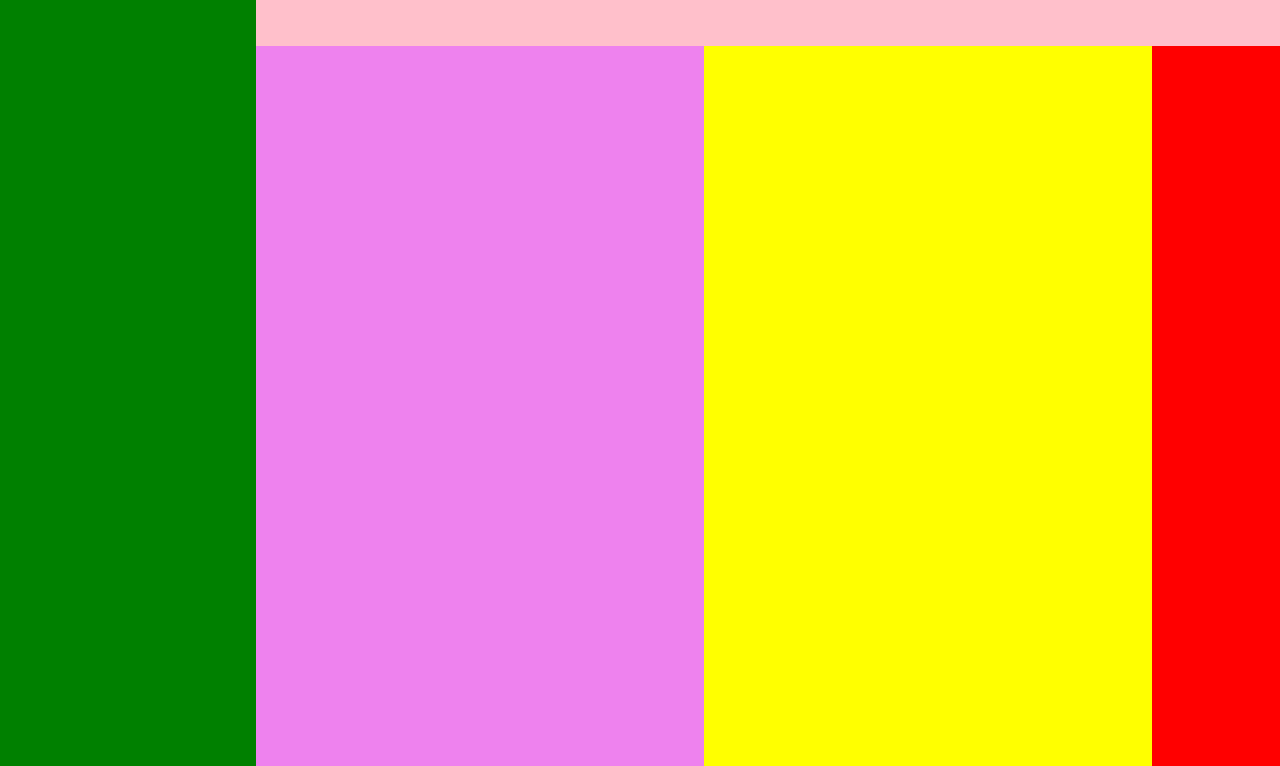
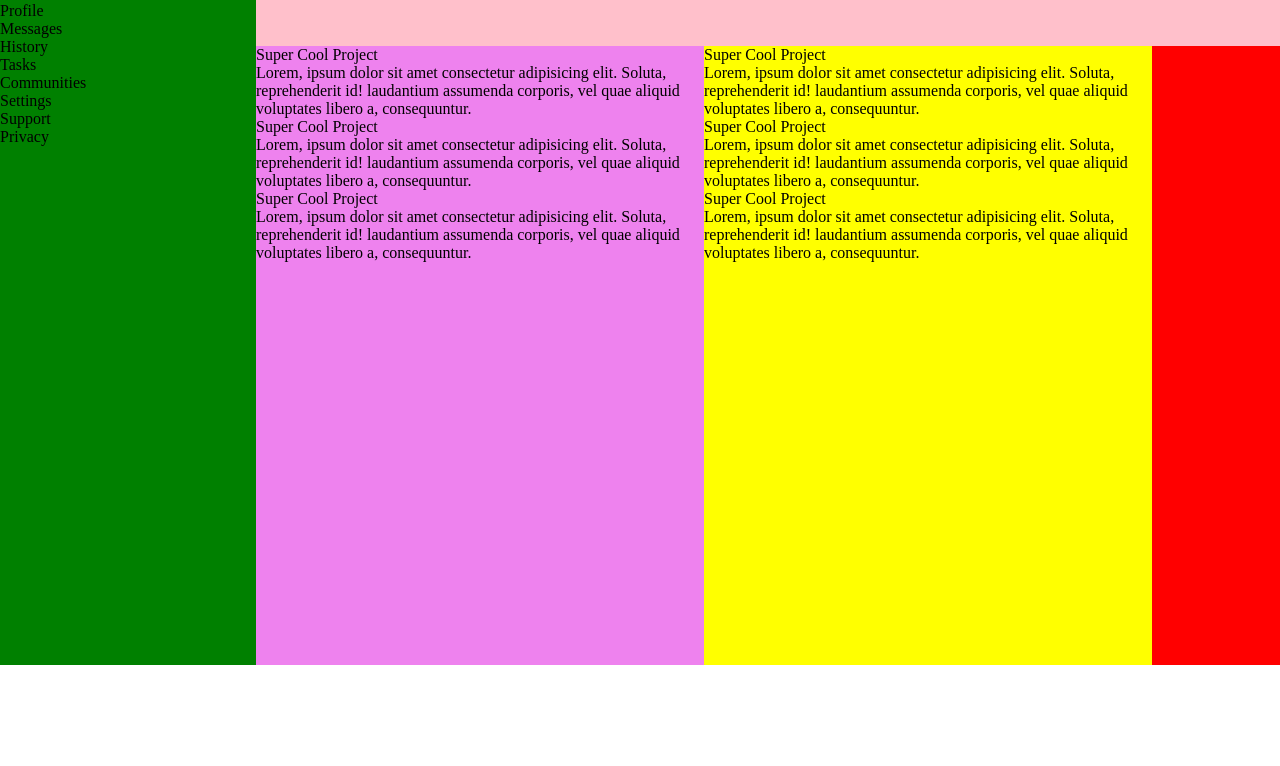
Before and after one commit to csiv23/odin-admin-dashboard, a plain HTML site: page docs/index.html in a window 1280 px wide. Shown: the part 34-800 px from the top of the page. Drawn offline with Linux system fonts and the light colour scheme.

Commit message:
Added structure for cards and sidebar.

```diff
--- a/docs/index.html
+++ b/docs/index.html
@@ -1,6 +1,7 @@
 <!DOCTYPE html>
 
 <html>
+
 <head>
     <meta charset="utf-8">
     <meta http-equiv="X-UA-Compatible" content="IE=edge">
@@ -8,13 +9,120 @@
     <meta name="description" content="">
     <meta name="viewport" content="width=device-width, initial-scale=1">
     <link rel="stylesheet" href="style.css">
+    <i class="material-icons" data-icon="account_box"></i>
 </head>
+
 <body>
-        <aside></aside>
+    <aside>
+        <div id="sidebar-content-wrapper">
+            <div id="sidebar-top">
+                <div id="site-logo"></div>
+                <div id="site-title">
+                    Dashboard</div>
+            </div>
+            <div id="home-bar">
+                <section id="home" class="sidebar-text">Home</section>
+                <section id="profile" class="sidebar-text">Profile</section>
+                <section id="messages" class="sidebar-text">Messages</section>
+                <section id="history" class="sidebar-text">History</section>
+                <section id="tasks" class="sidebar-text">Tasks</section>
+                <section id="communities" class="sidebar-text">Communities</section>
+            </div>
+            <div id="settings-bar">
+                <section id="settings" class="sidebar-text">Settings</section>
+                <section id="support" class="sidebar-text">Support</section>
+                <section id="privacy" class="sidebar-text">Privacy</section>
+            </div>
+        </div>
+    </aside>
     <header></header>
-        <section id = "mc-1"></section>
-        <section id = "mc-2"></section>
-        <section id = "sc"></section>
+    <section id="mc-1">
+        <div class="card">
+            <div id="card-text-wrapper">
+                <div id="card-title">Super Cool Project</div>
+                <div id="card-info"> Lorem, ipsum dolor sit amet consectetur adipisicing elit. Soluta, reprehenderit id!
+                    laudantium assumenda corporis, vel quae aliquid voluptates libero a, consequuntur.</div>
+                <div id="icon-wrapper">
+                    <div id="star-icon" class="icon"></div>
+                    <div id="eye-icon" class="icon"></div>
+                    <div id="share-icon" class="icon"></div>
+                </div>
+            </div>
+
+        </div>
+        <div class="card">
+            <div id="card-text-wrapper">
+                <div id="card-title">Super Cool Project</div>
+                <div id="card-info"> Lorem, ipsum dolor sit amet consectetur adipisicing elit. Soluta, reprehenderit id!
+                    laudantium assumenda corporis, vel quae aliquid voluptates libero a, consequuntur.</div>
+                <div id="icon-wrapper">
+                    <div id="star-icon" class="icon"></div>
+                    <div id="eye-icon" class="icon"></div>
+                    <div id="share-icon" class="icon"></div>
+                </div>
+            </div>
+
+        </div>
+        <div class="card">
+            <div id="card-text-wrapper">
+                <div id="card-title">Super Cool Project</div>
+                <div id="card-info"> Lorem, ipsum dolor sit amet consectetur adipisicing elit. Soluta, reprehenderit id!
+                    laudantium assumenda corporis, vel quae aliquid voluptates libero a, consequuntur.</div>
+                <div id="icon-wrapper">
+                    <div id="star-icon" class="icon"></div>
+                    <div id="eye-icon" class="icon"></div>
+                    <div id="share-icon" class="icon"></div>
+                </div>
+            </div>
+
+        </div>
+    </section>
+    <section id="mc-2">
+        <div class="card">
+            <div id="card-text-wrapper">
+                <div id="card-title">Super Cool Project</div>
+                <div id="card-info"> Lorem, ipsum dolor sit amet consectetur adipisicing elit. Soluta, reprehenderit id!
+                    laudantium assumenda corporis, vel quae aliquid voluptates libero a, consequuntur.</div>
+                <div id="icon-wrapper">
+                    <div id="star-icon" class="icon"></div>
+                    <div id="eye-icon" class="icon"></div>
+                    <div id="share-icon" class="icon"></div>
+                </div>
+            </div>
+
+        </div>
+        <div class="card">
+            <div id="card-text-wrapper">
+                <div id="card-title">Super Cool Project</div>
+                <div id="card-info"> Lorem, ipsum dolor sit amet consectetur adipisicing elit. Soluta, reprehenderit id!
+                    laudantium assumenda corporis, vel quae aliquid voluptates libero a, consequuntur.</div>
+                <div id="icon-wrapper">
+                    <div id="star-icon" class="icon"></div>
+                    <div id="eye-icon" class="icon"></div>
+                    <div id="share-icon" class="icon"></div>
+                </div>
+            </div>
+
+        </div>
+        <div class="card">
+            <div id="card-text-wrapper">
+                <div id="card-title">Super Cool Project</div>
+                <div id="card-info"> Lorem, ipsum dolor sit amet consectetur adipisicing elit. Soluta, reprehenderit id!
+                    laudantium assumenda corporis, vel quae aliquid voluptates libero a, consequuntur.</div>
+                <div id="icon-wrapper">
+                    <div id="star-icon" class="icon"></div>
+                    <div id="eye-icon" class="icon"></div>
+                    <div id="share-icon" class="icon"></div>
+                </div>
+            </div>
+
+        </div>
+    </section>
+    <section id="sc">
+        <div class="sidecard"></div>
+        <div class="sidecard"></div>
+    </section>
     <script src="" async defer></script>
 </body>
+
 </html>
```
Lines whose indentation alone changed are shown as unchanged.
